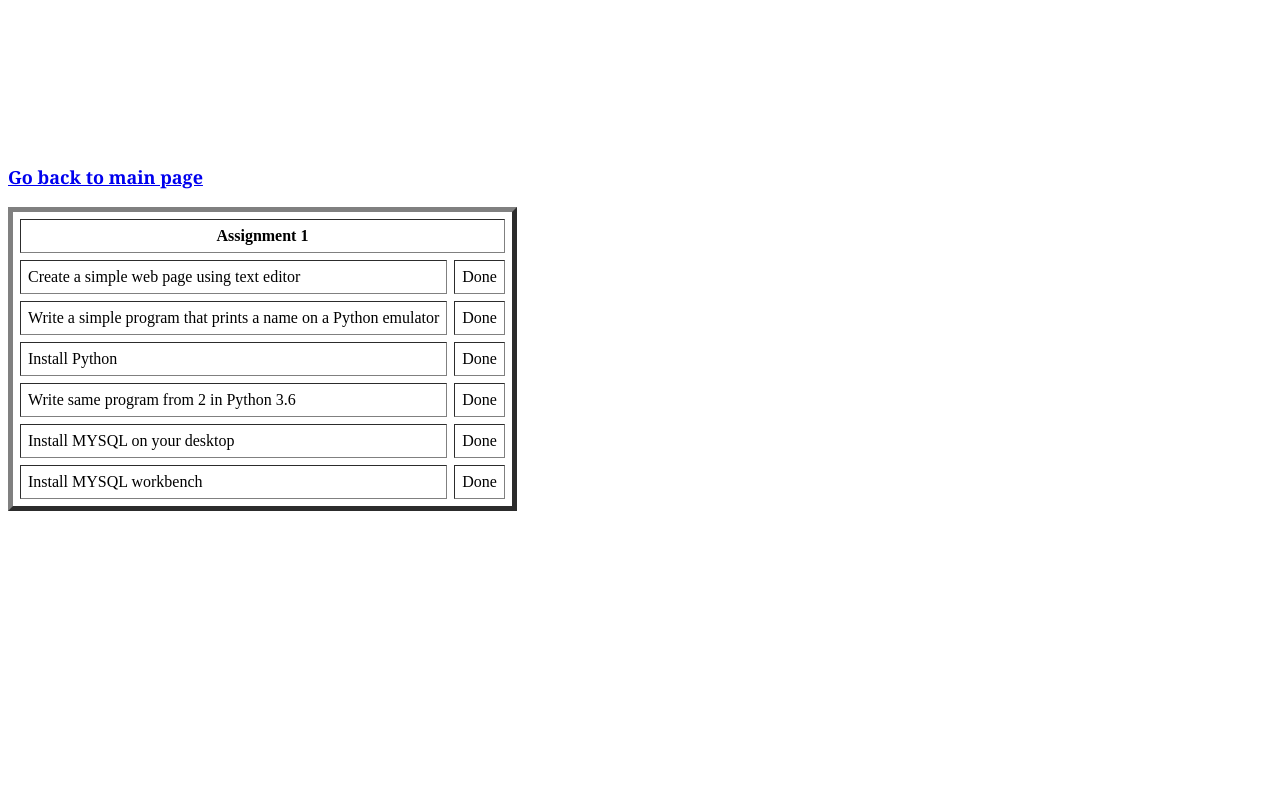
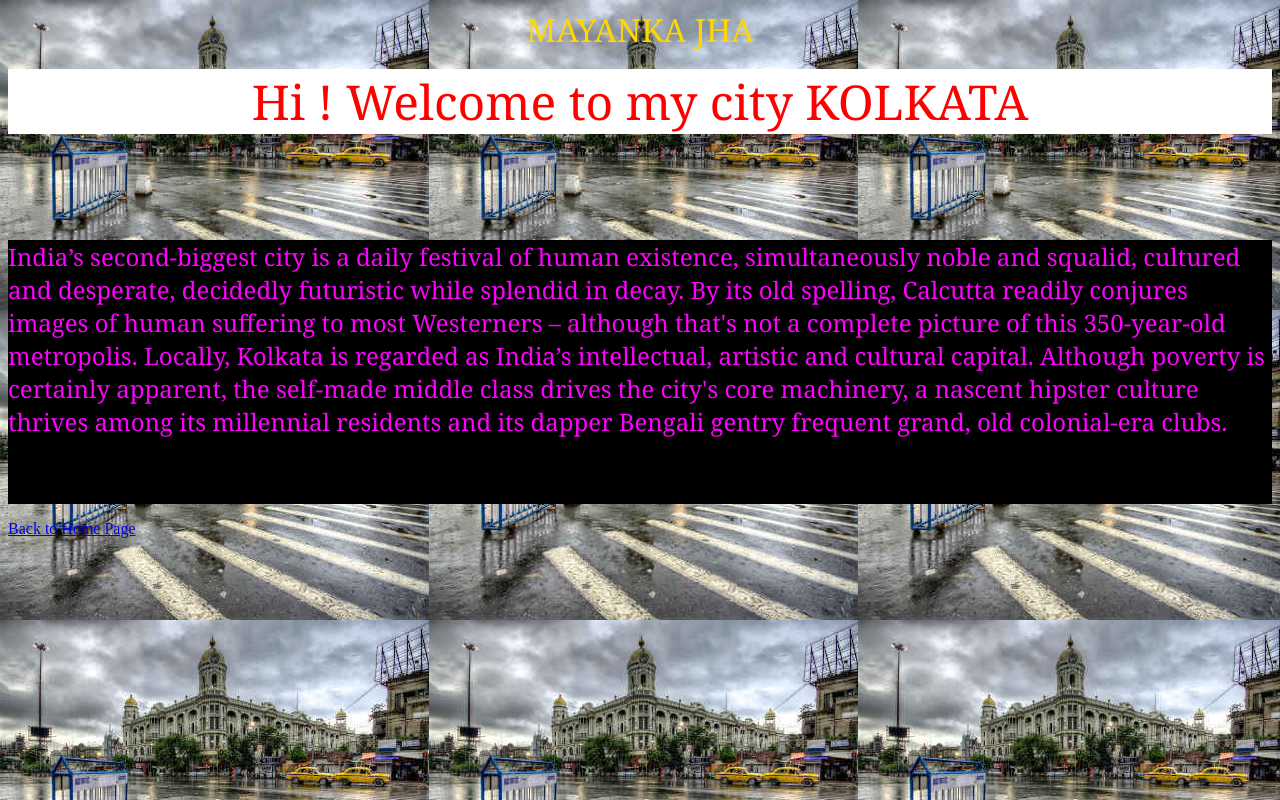
Before and after one commit to mjha07/Collaborative-HTML-3, a plain HTML site: page mjha07.html in a window 1280 px wide. Drawn offline with Linux system fonts and the light colour scheme.

Commit message:
INFM 600 Collab HW

```diff
--- a/mjha07.html
+++ b/mjha07.html
@@ -2,53 +2,31 @@
 <head>
 	<title> INFM 600 </title>
 </head>
-<body background="image3.jpg">
-	<center><font color="white" face="georgia" size="6">MAYANKA JHA
+<body background="Monsoon-Kolkata.jpg">
+	<center><font color="Gold" face="georgia" size="6">MAYANKA JHA
 </font>
 <br>
 <br>
-<font color="white" face="georgia" size="4">
-	Hi ! Welcome to my page
+<div style= "background-color:#FFFFFF">
+<font color="Red" face="georgia" size="8">
+	Hi ! Welcome to my city KOLKATA
 </font>
+</div>
 </br>
 </br>
 	</center>
 <br>
 <br>
 <br>
-<b>
-<font face="georgia" size="4">
-<a href="index.html">Go back to main page</a>
-</font>
-</b>
+<p>
+<div style= "background-color:#000000">
+<font color="Magenta" face="georgia" size="5"> India’s second-biggest city is a daily festival of human existence, simultaneously noble and squalid, cultured and desperate, decidedly futuristic while splendid in decay. By its old spelling, Calcutta readily conjures images of human suffering to most Westerners – although that's not a complete picture of this 350-year-old metropolis. Locally, Kolkata is regarded as India’s intellectual, artistic and cultural capital. Although poverty is certainly apparent, the self-made middle class drives the city's core machinery, a nascent hipster culture thrives among its millennial residents and its dapper Bengali gentry frequent grand, old colonial-era clubs.
 <br>
 <br>
-<table bgcolor="white" border="5" cellspacing="7" cellpadding="7" >
-	<th colspan="2"> Assignment 1 </th>
-	<tr>
-		<td> Create a simple web page using text editor </td>
-		<td>Done</td>
-	</tr>
-	<tr>
-		<td> Write a simple program that prints a name on a Python emulator</td>
-		<td> Done </td>
-	</tr>
-	<tr>
-		<td> Install Python </td>
-		<td> Done </td>
-	</tr>
-	<tr>
-		<td> Write same program from 2 in Python 3.6</td>
-		<td> Done </td>
-	</tr>
-	<tr>
-		<td> Install MYSQL on your desktop </td>
-		<td> Done </td>
-	</tr>
-	<tr>
-		<td> Install MYSQL workbench </td>
-		<td> Done </td>
-	</tr>
-</table>
-</br>
-</br>
+<br>
+</font>
+</div>
+</p>
+ <a href= index.html> Back to Home Page </a>
+ </body>
+ </html>
```
Also changed, not shown: Mumbai.html (+1 -1 lines), Pune_Ramleen.html (+1 -0 lines), index.html (+14 -7 lines).
